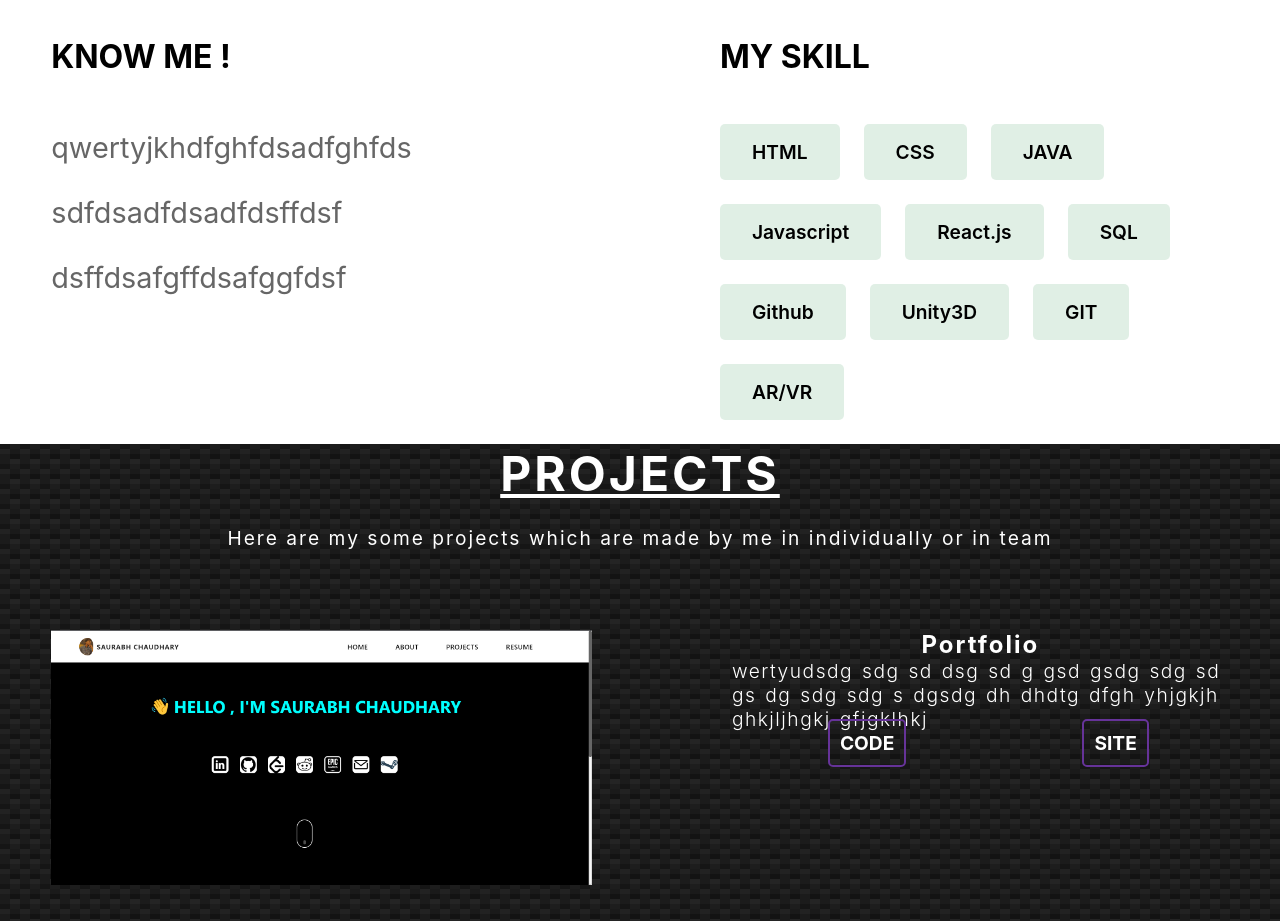
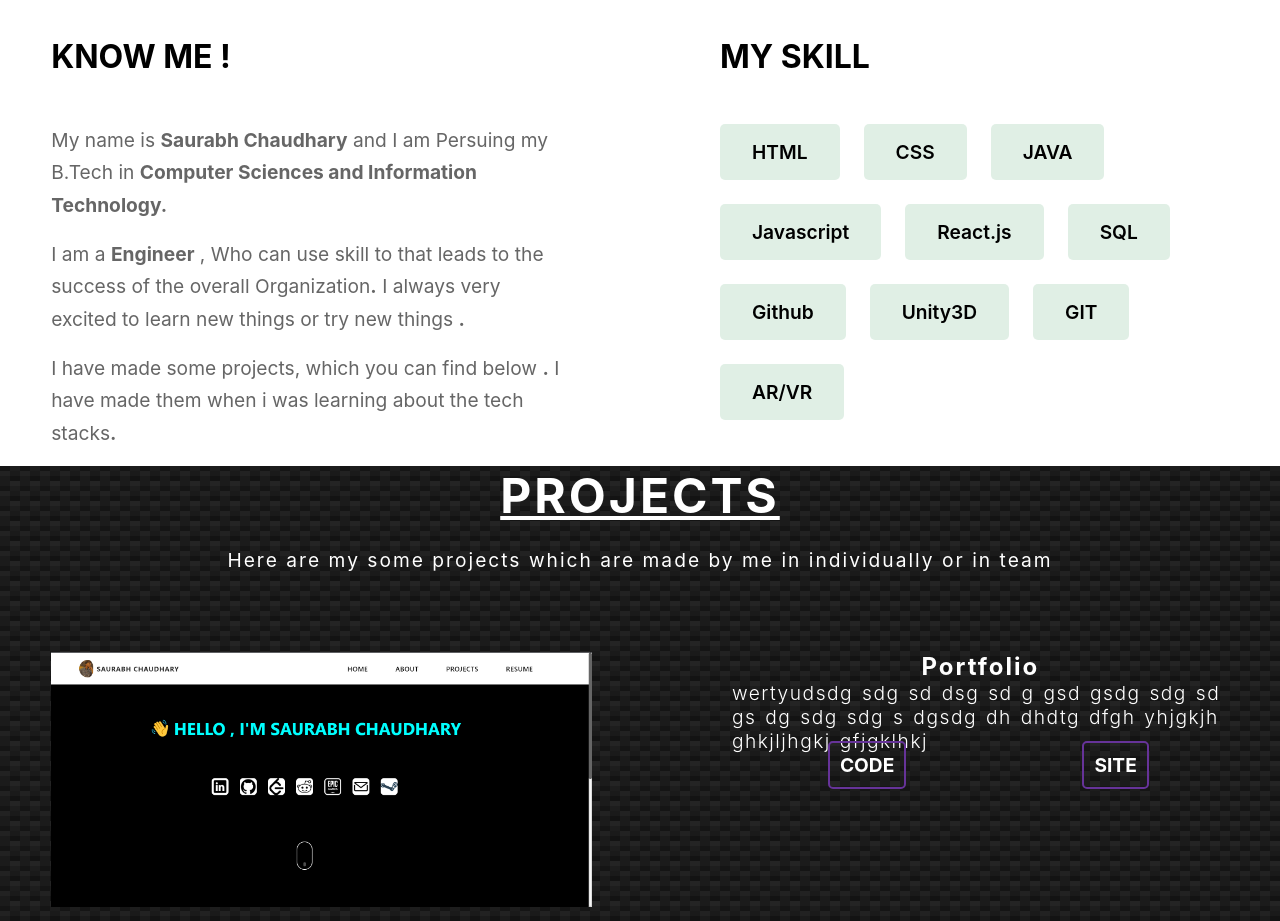
Before and after one commit to saurabhcr007/portfolio, a React (Create React App) app: page / in a window 1280 px wide. Shown: the part 940-1861 px from the top of the page. Built offline with nearby package versions, Linux system fonts and the light colour scheme.

Commit message:
initial commit

```diff
--- a/src/App.js
+++ b/src/App.js
@@ -36,6 +36,11 @@ function App() {
       <Home />
       <About />
       <Project />
+      <footer class="footer">
+        <div class="footer_main">
+          <div></div>
+        </div>
+      </footer>
     </div>
   );
 }
--- a/src/about.css
+++ b/src/about.css
@@ -34,7 +34,7 @@
     margin-bottom: 3rem;
 }
 .about_content-detail-paragraph{
-    font-size: 1.8rem;
+    font-size: 1.2rem;
     color: #666;
     max-width: 60rem;
     line-height: 1.7;
--- a/src/about.js
+++ b/src/about.js
@@ -13,9 +13,9 @@ function About(){
                     <div class="about_content-main">
                         <h3 class="about_content-title">KNOW ME !</h3>
                         <div class="about_content-detail">
-                            <p class="about_content-detail-paragraph">qwertyjkhdfghfdsadfghfds</p>
-                            <p class="about_content-detail-paragraph">sdfdsadfdsadfdsffdsf</p>
-                            <p class="about_content-detail-paragraph">dsffdsafgffdsafggfdsf</p>
+                            <p class="about_content-detail-paragraph">My name is <b>Saurabh Chaudhary</b> and I am Persuing my B.Tech in <b>Computer Sciences and Information Technology.</b></p>
+                            <p class="about_content-detail-paragraph">I am a <b>Engineer</b> , Who can use skill to that leads to the success of the overall Organization<b>.</b> I always very excited to learn new things or try new things <b>.</b></p>
+                            <p class="about_content-detail-paragraph">I have made some projects, which you can find below <b>.</b> I have made them when i was learning about the tech stacks<b>.</b></p>
                         </div>
                     </div>
                     <div class="about_content-skill">
@@ -26,7 +26,8 @@ function About(){
                             <div class="skill_tree-skill">JAVA</div>
                             <div class="skill_tree-skill">Javascript</div>
                             <div class="skill_tree-skill">React.js</div>
-                            <div class="skill_tree-skill">SQL</div>                                    <div class="skill_tree-skill">Github</div>
+                            <div class="skill_tree-skill">SQL</div>
+                            <div class="skill_tree-skill">Github</div>
                             <div class="skill_tree-skill">Unity3D</div>
                             <div class="skill_tree-skill">GIT</div>
                             <div class="skill_tree-skill">AR/VR</div>
```
